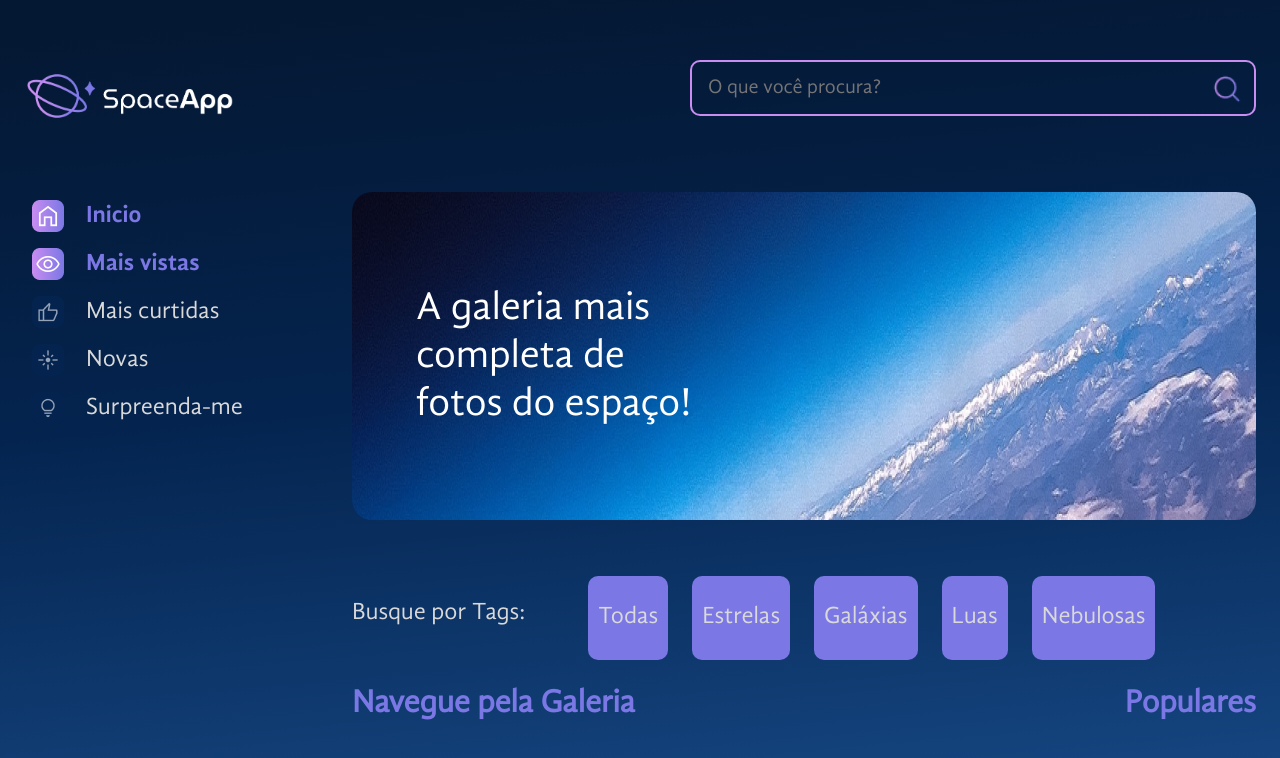
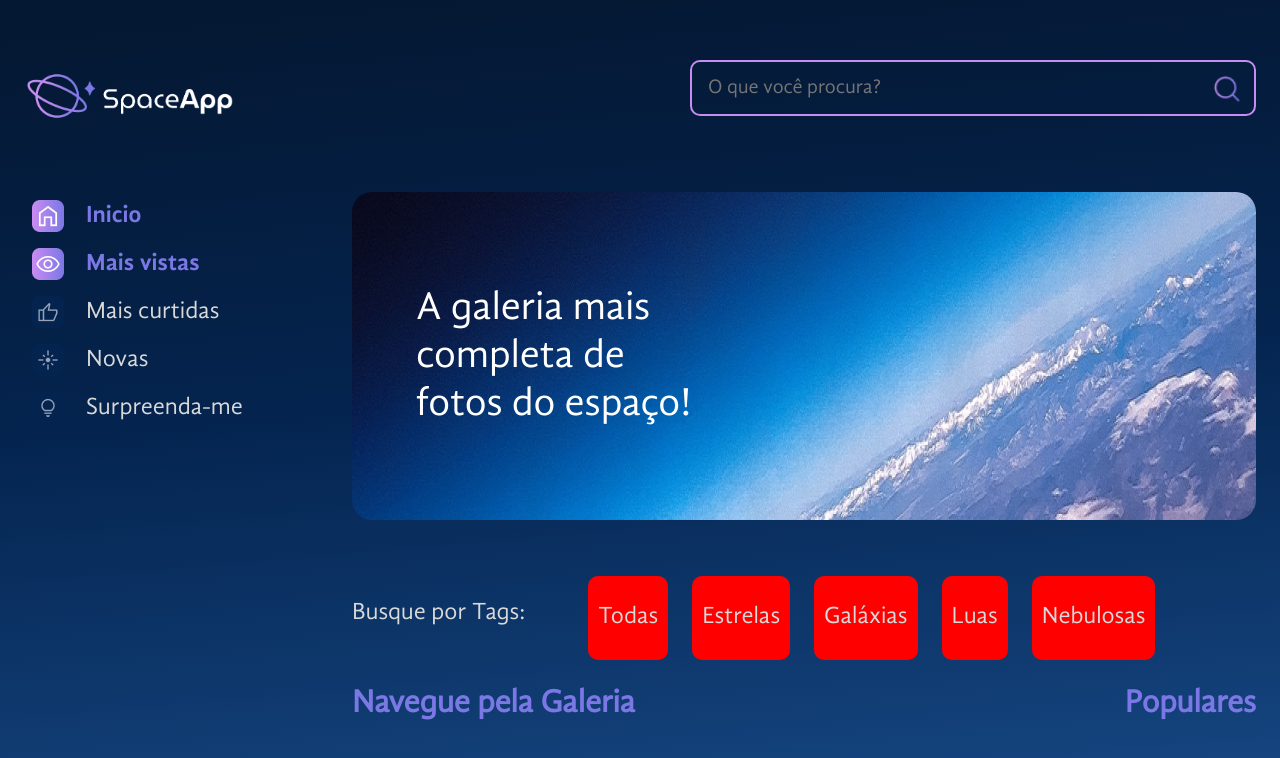
Before and after one commit to davisllv/spaceApp, a React (Create React App) app: page / in a window 1280 px wide. Shown: the top 758 px of the page. Built offline with nearby package versions, Linux system fonts and the light colour scheme.

Commit message:
chaning the color

```diff
--- a/src/components/RCCTags/index.jsx
+++ b/src/components/RCCTags/index.jsx
@@ -22,7 +22,7 @@ const TagsItensContainer = styled.div`
 
 const TagItem = styled.div`
   border-radius: 10px;
-  background-color: #7b78e5;
+  background-color: red;
   text-align: center;
   justify-content: center;
   padding: 4px 10px;
```
